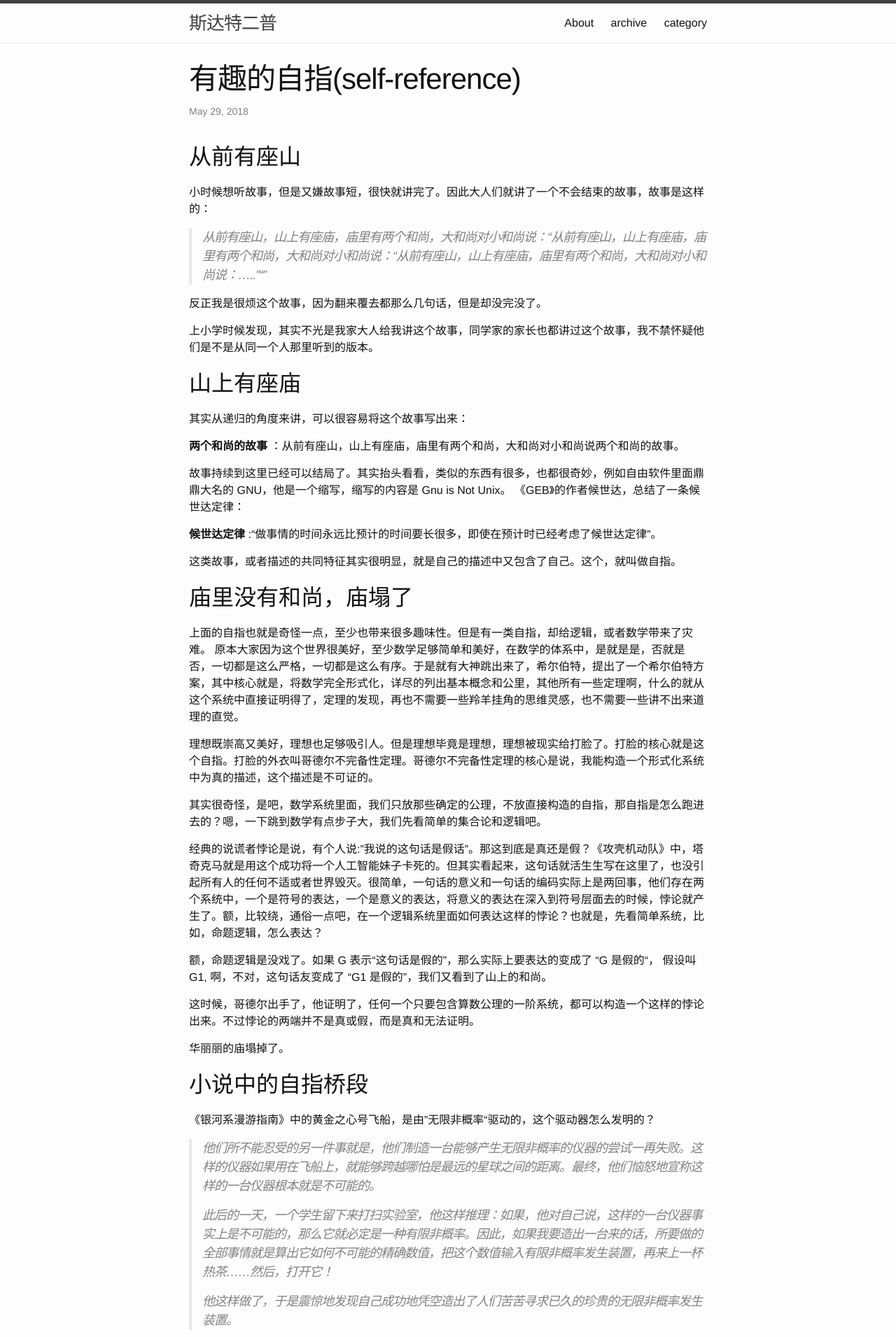
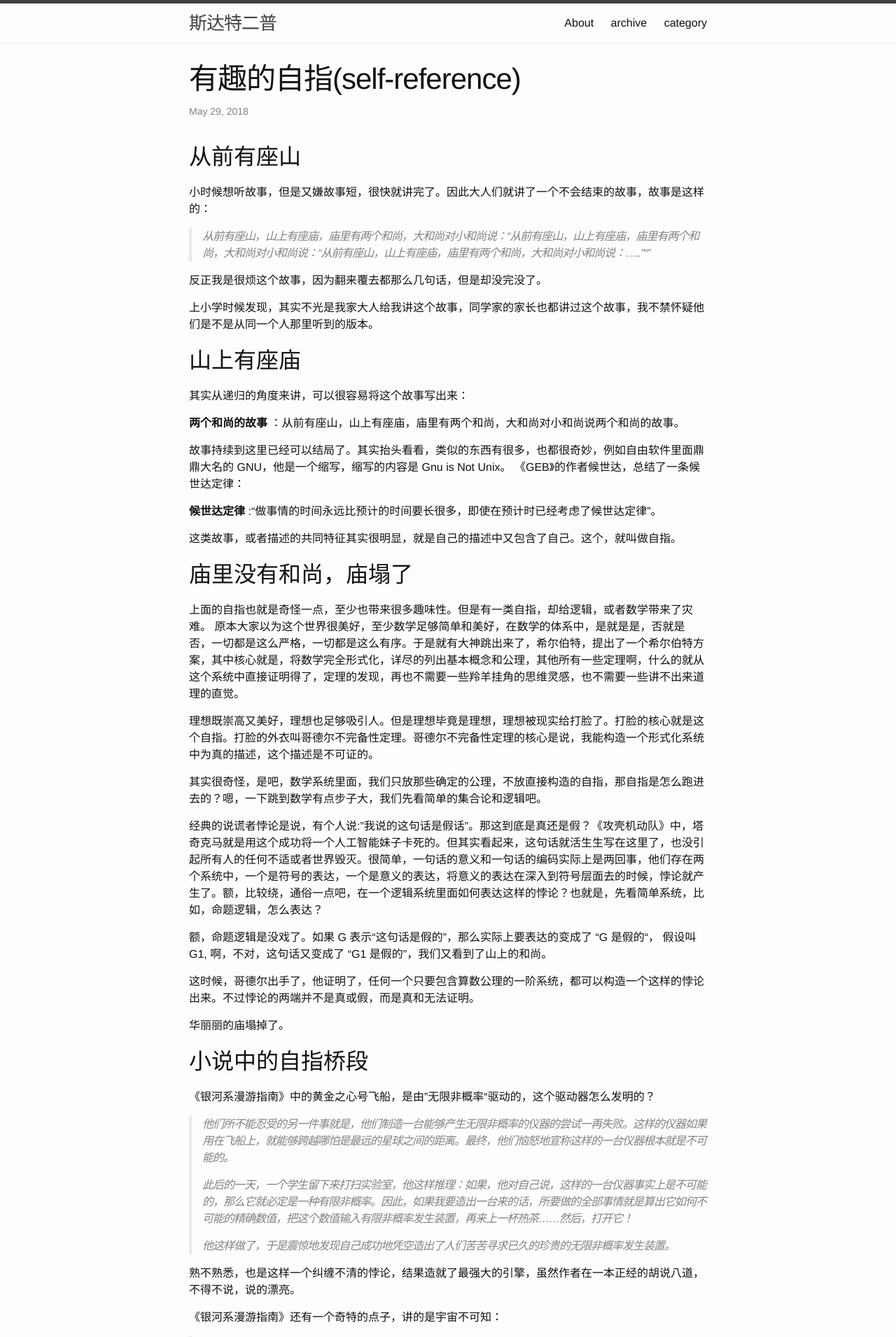
Before and after one commit to smallzhan/smallzhan.github.io, a Jekyll site: the page built from _posts/2018-05-29-p-selfreference.markdown, in a window 1280 px wide. Shown: the top 1911 px of the page at 70% size. Built offline with Jekyll 4.4.1, drawn with Linux system fonts in a browser that asks for light colours; Markdown is read by kramdown in place of the engine named in the settings; comment, search, counter and statistics services are not loaded; some of the changed text lies outside the part shown.

Commit message:
修改 blockquote 的样式。

```diff
--- a/_posts/2018-05-29-p-selfreference.markdown
+++ b/_posts/2018-05-29-p-selfreference.markdown
@@ -36,7 +36,7 @@ tags:
 
 # 庙里没有和尚，庙塌了
 
-上面的自指也就是奇怪一点，至少也带来很多趣味性。但是有一类自指，却给逻辑，或者数学带来了灾难。 原本大家因为这个世界很美好，至少数学足够简单和美好，在数学的体系中，是就是是，否就是否，一切都是这么严格，一切都是这么有序。于是就有大神跳出来了，希尔伯特，提出了一个希尔伯特方案，其中核心就是，将数学完全形式化，详尽的列出基本概念和公里，其他所有一些定理啊，什么的就从这个系统中直接证明得了，定理的发现，再也不需要一些羚羊挂角的思维灵感，也不需要一些讲不出来道理的直觉。
+上面的自指也就是奇怪一点，至少也带来很多趣味性。但是有一类自指，却给逻辑，或者数学带来了灾难。 原本大家以为这个世界很美好，至少数学足够简单和美好，在数学的体系中，是就是是，否就是否，一切都是这么严格，一切都是这么有序。于是就有大神跳出来了，希尔伯特，提出了一个希尔伯特方案，其中核心就是，将数学完全形式化，详尽的列出基本概念和公理，其他所有一些定理啊，什么的就从这个系统中直接证明得了，定理的发现，再也不需要一些羚羊挂角的思维灵感，也不需要一些讲不出来道理的直觉。
 
 理想既崇高又美好，理想也足够吸引人。但是理想毕竟是理想，理想被现实给打脸了。打脸的核心就是这个自指。打脸的外衣叫哥德尔不完备性定理。哥德尔不完备性定理的核心是说，我能构造一个形式化系统中为真的描述，这个描述是不可证的。
 
@@ -44,7 +44,7 @@ tags:
 
 经典的说谎者悖论是说，有个人说:"我说的这句话是假话”。那这到底是真还是假？《攻壳机动队》中，塔奇克马就是用这个成功将一个人工智能妹子卡死的。但其实看起来，这句话就活生生写在这里了，也没引起所有人的任何不适或者世界毁灭。很简单，一句话的意义和一句话的编码实际上是两回事，他们存在两个系统中，一个是符号的表达，一个是意义的表达，将意义的表达在深入到符号层面去的时候，悖论就产生了。额，比较绕，通俗一点吧，在一个逻辑系统里面如何表达这样的悖论？也就是，先看简单系统，比如，命题逻辑，怎么表达？
 
-额，命题逻辑是没戏了。如果 G 表示“这句话是假的”，那么实际上要表达的变成了 "G 是假的“， 假设叫 G1, 啊，不对，这句话友变成了 "G1 是假的"，我们又看到了山上的和尚。
+额，命题逻辑是没戏了。如果 G 表示“这句话是假的”，那么实际上要表达的变成了 "G 是假的“， 假设叫 G1, 啊，不对，这句话又变成了 "G1 是假的"，我们又看到了山上的和尚。
 
 这时候，哥德尔出手了，他证明了，任何一个只要包含算数公理的一阶系统，都可以构造一个这样的悖论出来。不过悖论的两端并不是真或假，而是真和无法证明。
 
--- a/_sass/_base.scss
+++ b/_sass/_base.scss
@@ -111,7 +111,7 @@ blockquote {
     color: $grey-color;
     border-left: 4px solid $grey-color-light;
     padding-left: $spacing-unit / 2;
-    font-size: 18px;
+    font-size: 16px;
     letter-spacing: -1px;
     font-style: italic;
 
```
Also changed, not shown: other parts of _posts/2018-05-29-p-selfreference.markdown (+3 -3 lines).
